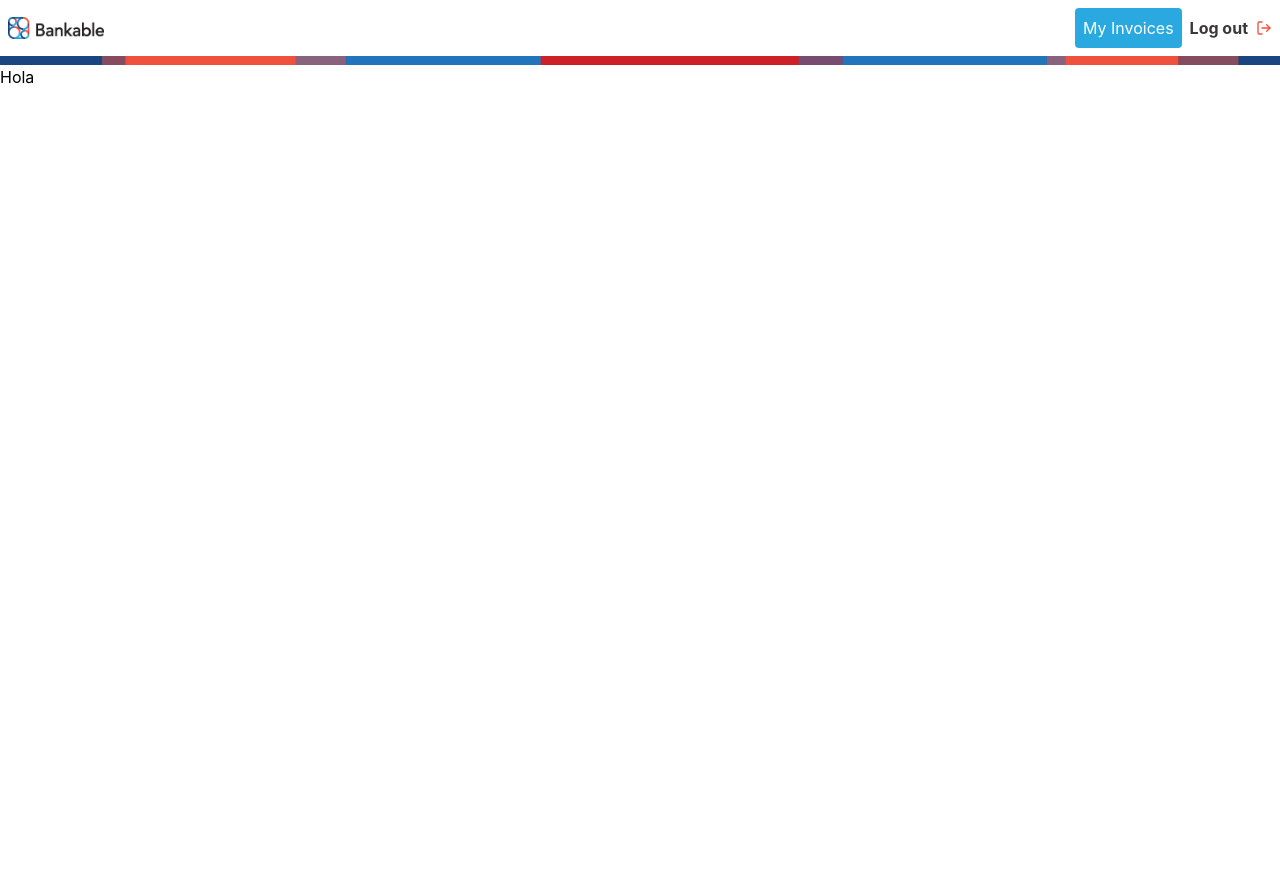
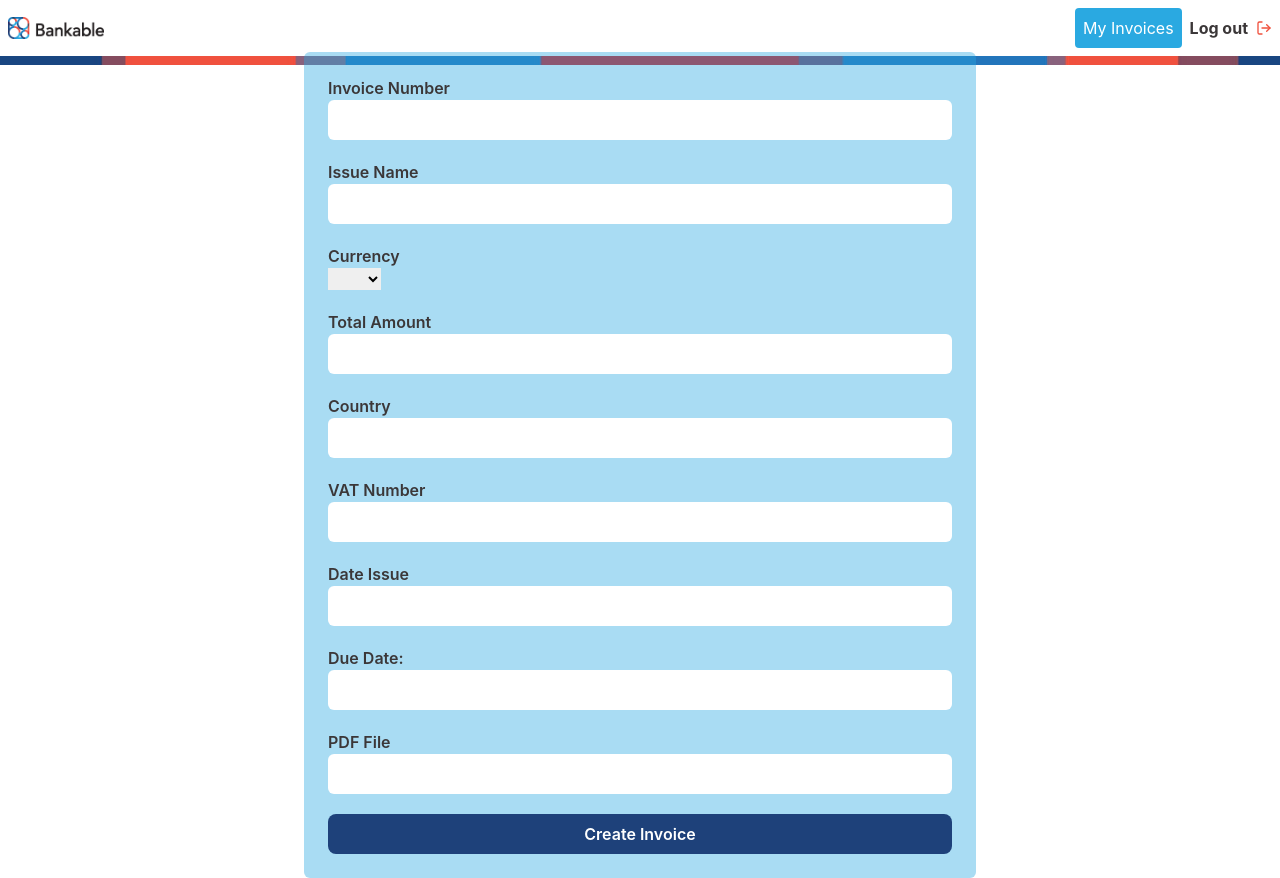
Before and after one commit to Elisa-cf/invoice-app, a Vue app: page / in a window 1280 px wide. Before the commit the page ends 800 px from the top, so only its background shows below. Built offline with nearby package versions, Linux system fonts and the light colour scheme; no server answers; sample sign-in values are in the browser's storage.

Commit message:
create invoice form

```diff
--- a/src/components/InvoiceForm.vue
+++ b/src/components/InvoiceForm.vue
@@ -1,13 +1,154 @@
 <template>
-  <div>Hola</div>
+  <div
+    @click="checkClick"
+    ref="invoiceWrap"
+    class="bg-white h-screen w-screen flex justify-center items-center"
+  >
+    <form
+      @submit.prevent="submitForm"
+      class="flex flex-col py-6 w-11/12 mx-auto max-w-2xl bg-[#2AA9E1]/40 gap-5 p-2 rounded-md sm:p-6"
+    >
+      <div class="flex flex-col justify-center items-start">
+        <label class="text-[#3B3738] font-semibold" for="clientEmail"
+          >Invoice Number</label
+        >
+        <input
+          class="bg-white w-full rounded-md sm:p-2 p-1 focus:outline-none focus:ring-[#2275BB] focus:ring-2 caret-[#2275BB]"
+          required
+          type="text"
+          id="invoiceNumber"
+          v-model="invoiceNumber"
+        />
+      </div>
+      <div class="flex flex-col justify-center items-start">
+        <label for="issueName" class="text-[#3B3738] font-semibold"
+          >Issue Name</label
+        >
+        <input
+          class="bg-white w-full rounded-md sm:p-2 p-1 focus:outline-none focus:ring-[#2275BB] focus:ring-2 caret-[#2275BB]"
+          required
+          type="text"
+          id="clientName"
+          v-model="issueName"
+        />
+      </div>
+      <div class="flex flex-col justify-center items-start">
+        <label class="text-[#3B3738] font-semibold" for="currency"
+          >Currency</label
+        >
+
+        <select required type="text" id="currency" v-model="currency">
+          <option value="EUR">EUR</option>
+          <option value="GBP">GBP</option>
+        </select>
+      </div>
+
+      <div class="flex flex-col justify-center items-start">
+        <label class="text-[#3B3738] font-semibold" for="clientCity"
+          >Total Amount</label
+        >
+        <input
+          class="bg-white w-full rounded-md sm:p-2 p-1 focus:outline-none focus:ring-[#2275BB] focus:ring-2 caret-[#2275BB]"
+          required
+          type="text"
+          id="TotalAmount"
+          v-model="TotalAmount"
+        />
+      </div>
+      <div class="flex flex-col justify-center items-start">
+        <label class="text-[#3B3738] font-semibold" for="clientCity"
+          >Country</label
+        >
+        <input
+          class="bg-white w-full rounded-md sm:p-2 p-1 focus:outline-none focus:ring-[#2275BB] focus:ring-2 caret-[#2275BB]"
+          required
+          type="text"
+          id="country"
+          v-model="country"
+        />
+      </div>
+      <div class="flex flex-col justify-center items-start">
+        <label class="text-[#3B3738] font-semibold" for="VatNumber"
+          >VAT Number</label
+        >
+        <input
+          class="bg-white w-full rounded-md sm:p-2 p-1 focus:outline-none focus:ring-[#2275BB] focus:ring-2 caret-[#2275BB]"
+          required
+          type="text"
+          id="VatNumber"
+          v-model="VatNumber"
+        />
+      </div>
+
+      <div class="flex flex-col justify-center items-start">
+        <label class="text-[#3B3738] font-semibold" for="DateIssue"
+          >Date Issue</label
+        >
+        <input
+          disabled
+          type="text"
+          id="DateIssue"
+          v-model="DateIssue"
+          class="bg-white w-full rounded-md sm:p-2 p-1 focus:outline-none focus:ring-[#2275BB] focus:ring-2 caret-[#2275BB]"
+        />
+      </div>
+      <div class="flex flex-col justify-center items-start">
+        <label class="text-[#3B3738] font-semibold" for="dueDate"
+          >Due Date:</label
+        >
+        <input
+          disabled
+          type="text"
+          id="dueDate"
+          v-model="dueDate"
+          class="bg-white w-full rounded-md sm:p-2 p-1 focus:outline-none focus:ring-[#2275BB] focus:ring-2 caret-[#2275BB]"
+        />
+      </div>
+
+      <div class="flex flex-col justify-center items-start">
+        <label class="text-[#3B3738] font-semibold" for="pdfFile"
+          >PDF File</label
+        >
+        <input
+          disabled
+          type="text"
+          id="pdfFile"
+          v-model="pdfFile"
+          class="bg-white w-full rounded-md sm:p-2 p-1 focus:outline-none focus:ring-[#2275BB] focus:ring-2 caret-[#2275BB]"
+        />
+      </div>
+
+      <div>
+        <div class="flex justify-center">
+          <button
+            type="sumbit"
+            class="bg-[#1E417A] text-white py-2 rounded-lg font-semibold w-full"
+          >
+            Create Invoice
+          </button>
+        </div>
+      </div>
+    </form>
+  </div>
 </template>
 
-<script>
-export default {
-  setup() {
-    return {};
-  },
-};
+<script setup>
+import { ref } from 'vue';
+
+const dateOptions = { year: 'numeric', month: 'short', day: 'numeric' };
+const invoiceNumber = ref(null);
+const currency = ref(null);
+const vatNumber = ref(null);
+const loading = ref(null);
+const country = ref(null);
+const issueName = ref(null);
+const invoiceDateUnix = ref(null);
+const invoiceDate = ref(null);
+const paymentDueDateUnix = ref(null);
+const paymentDueDate = ref(null);
+const invoicePending = ref(null);
+const invoiceTotal = ref(0);
+const pdfFile = ref(null);
 </script>
 
 <style scoped></style>
```
